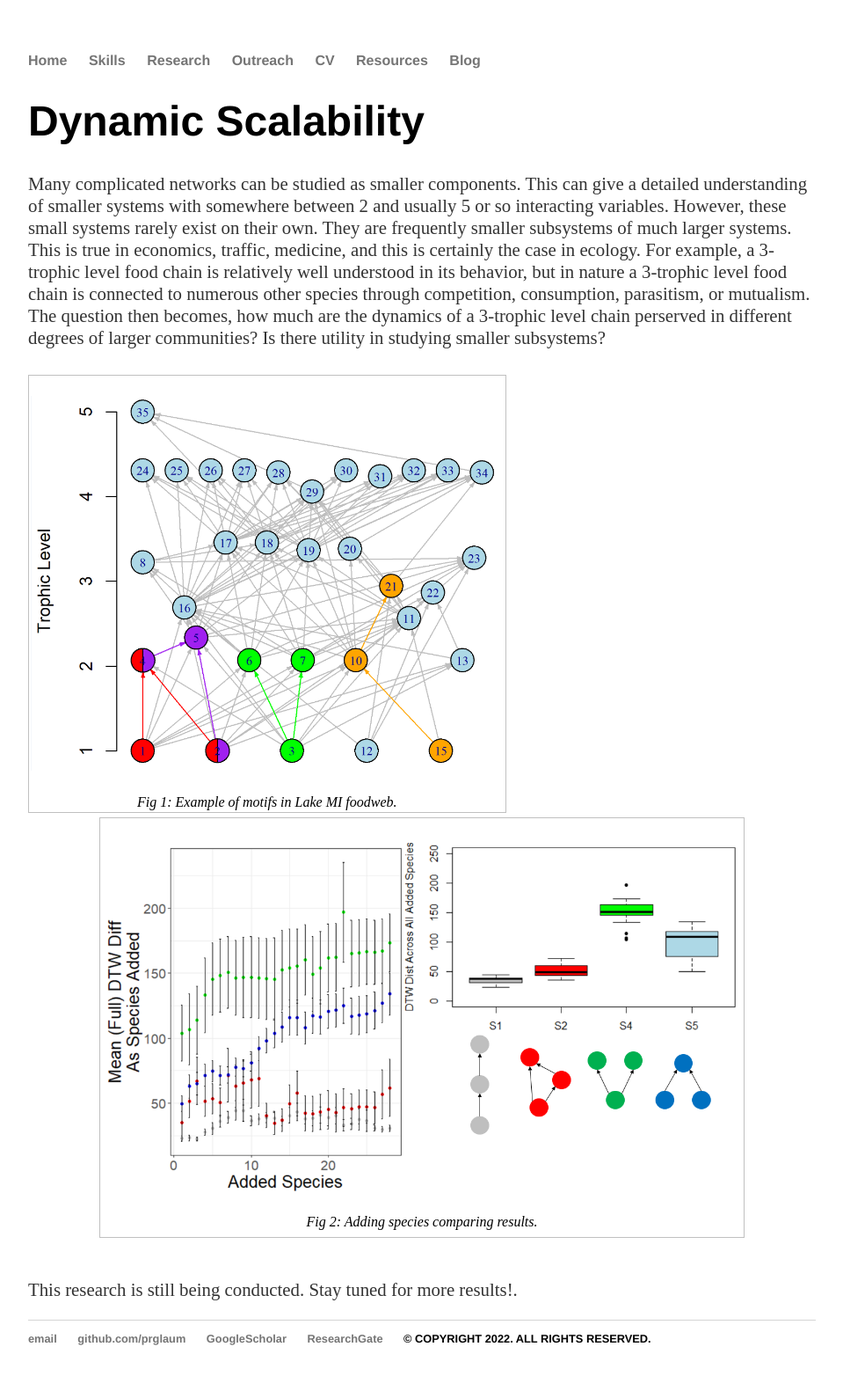
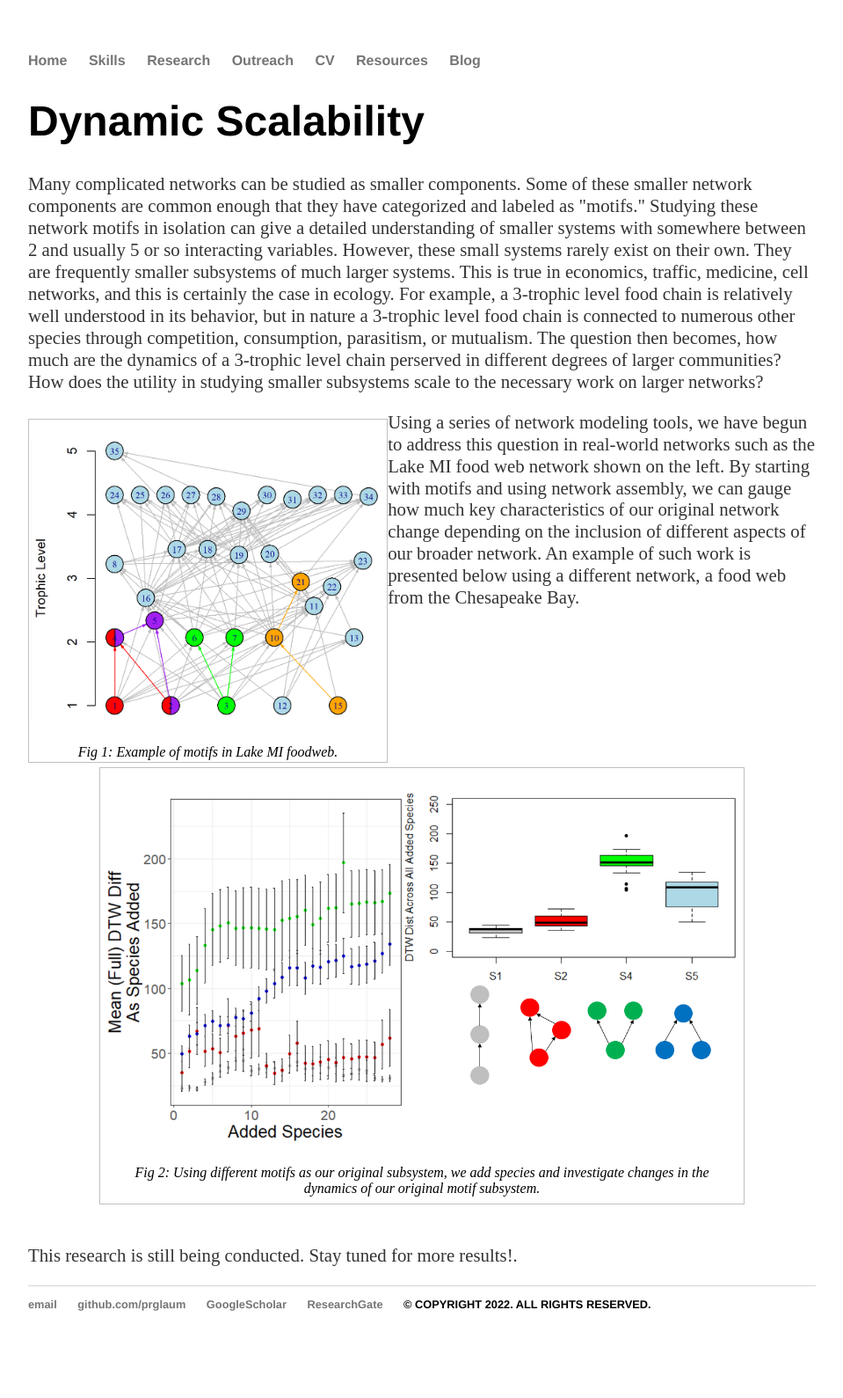
Before and after one commit to prglaum/prglaum.github.io, a Jekyll site: the page built from research/scalability/index.html, in a window 1280 px wide. Shown: the whole page at 88% size, without its empty margins (160-1119 px from the left). Built offline with Jekyll 4.4.1, drawn with Linux system fonts in a browser that asks for light colours; after the commit the page ends 1550 px from its top, so only the background shows below that.

Commit message:
Update index.html

```diff
--- a/research/scalability/index.html
+++ b/research/scalability/index.html
@@ -4,23 +4,28 @@ title: Dynamic Scalability
 ---
 <div class="blurb">
 	<h1>Dynamic Scalability </h1>
-	<p>Many complicated networks can be studied as smaller components. This can give a detailed understanding of smaller systems with somewhere between 2 and usually 5 or so
-  interacting variables. However, these small systems rarely exist on their own. They are frequently smaller subsystems of much larger systems.
-  This is true in economics, traffic, medicine, and this is certainly the case in ecology.
-  For example, a 3-trophic level food chain is relatively well understood in its behavior, but in nature a 3-trophic level food chain is connected to numerous other
-  species through competition, consumption, parasitism, or mutualism. The question then becomes, how much are the dynamics of a 3-trophic level chain perserved in different
-  degrees of larger communities? Is there utility in studying smaller subsystems? </p>
+	<p>Many complicated networks can be studied as smaller components. Some of these smaller network components are common enough that they have categorized and labeled
+		as "motifs." Studying these network motifs in isolation can give a detailed understanding of smaller systems with somewhere between 2 and usually 5 or so
+  		interacting variables. However, these small systems rarely exist on their own. They are frequently smaller subsystems of much larger systems.
+  		This is true in economics, traffic, medicine, cell networks, and this is certainly the case in ecology.
+  		For example, a 3-trophic level food chain is relatively well understood in its behavior, but in nature a 3-trophic level food chain is connected to numerous other
+  		species through competition, consumption, parasitism, or mutualism. The question then becomes, how much are the dynamics of a 3-trophic level chain perserved in different
+  		degrees of larger communities? How does the utility in studying smaller subsystems scale to the necessary work on larger networks? </p>
 </div><!-- /.blurb -->
 
-<figure40 class="div60 float-img-left">
+<figure40 class="div45 float-img-left">
 		<p><img class=scaled src="{{site.url}}/docs/assets/images/LakeMIFoodweb.PNG" alt="lakeMI">
 		<figcaption>Fig 1: Example of motifs in Lake MI foodweb. </figcaption>
 </figure40>
 
+<p> Using a series of network modeling tools, we have begun to address this question in real-world networks such as the Lake MI food web network shown on the left.
+	By starting with motifs and using network assembly, we can gauge how much key characteristics of our original network change depending on the inclusion of
+	different aspects of our broader network. An example of such work is presented below using a different network, a food web from the Chesapeake Bay.
+</p>
 
 <figure40 class="div80" style="clear:left">
 		<p><img class=scaled src="{{site.url}}/docs/assets/images/ChesapeakeBayMotifs.PNG" alt="addSp">
-		<figcaption>Fig 2: Adding species comparing results. </figcaption>
+		<figcaption>Fig 2: Using different motifs as our original subsystem, we add species and investigate changes in the dynamics of our original motif subsystem. </figcaption>
 </figure40>
 
 <br>
```
